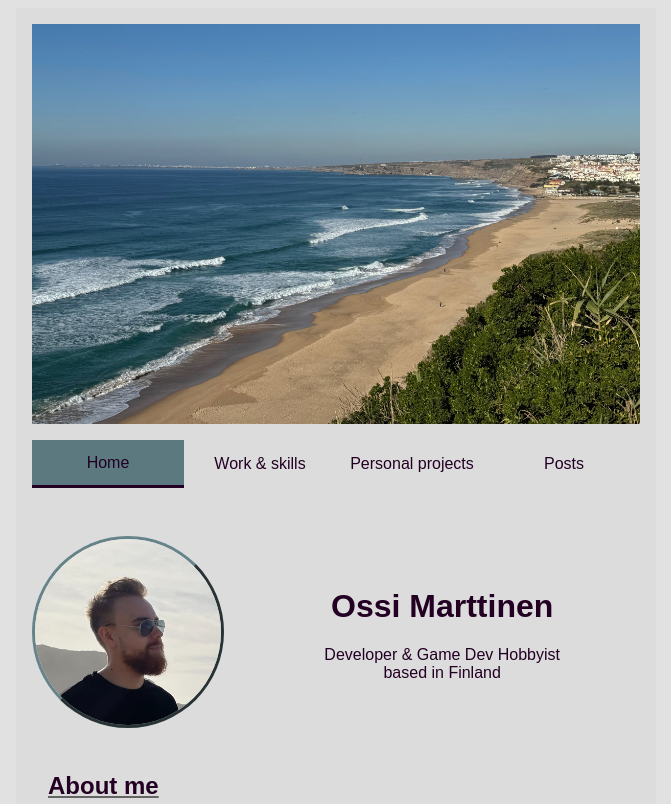
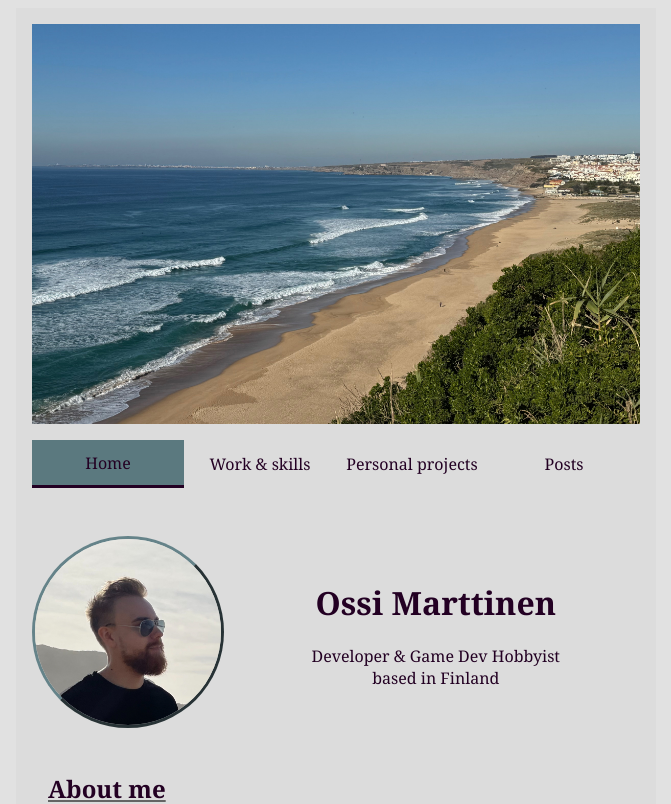
Before and after one commit to osmartti/osmartti.github.io, a Svelte app: page / in a window 1280 px wide. Shown: the top 804 px of the page, without its empty margins (304-975 px from the left). Built offline with nearby package versions, Linux system fonts and the light colour scheme.

Commit message:
revert font

```diff
--- a/src/style.css
+++ b/src/style.css
@@ -22,8 +22,8 @@
 
 body {
     color: var(--font-color);
-    /* font-family: Georgia, serif; */
-    font-family: "Source Sans Pro", sans-serif;
+    font-family: Georgia, serif;
+    /* font-family: "Source Sans Pro", sans-serif; */
     background-color: var(--page-background-color);
 }
 
```
